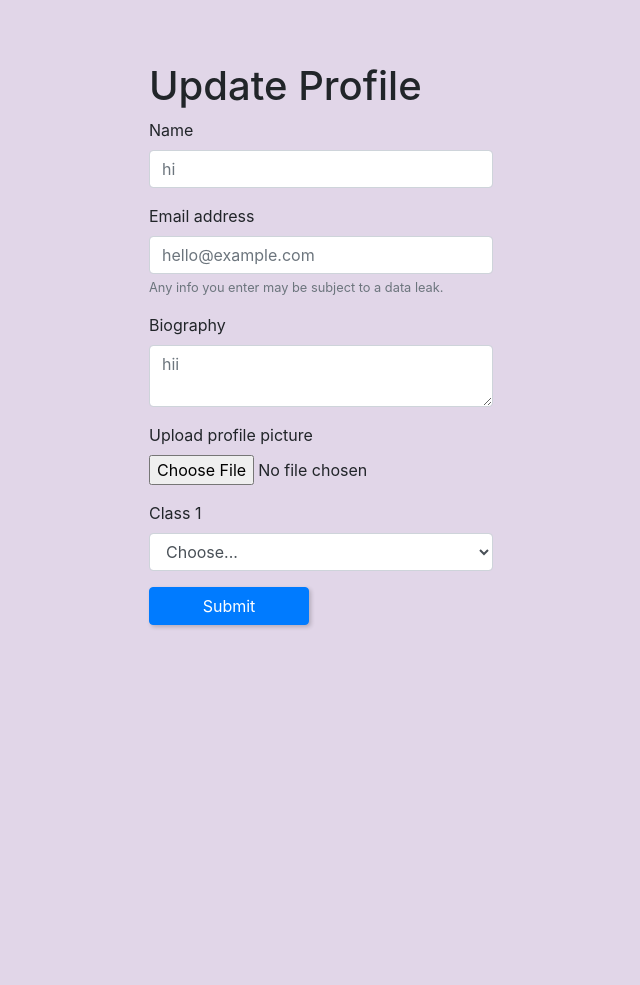
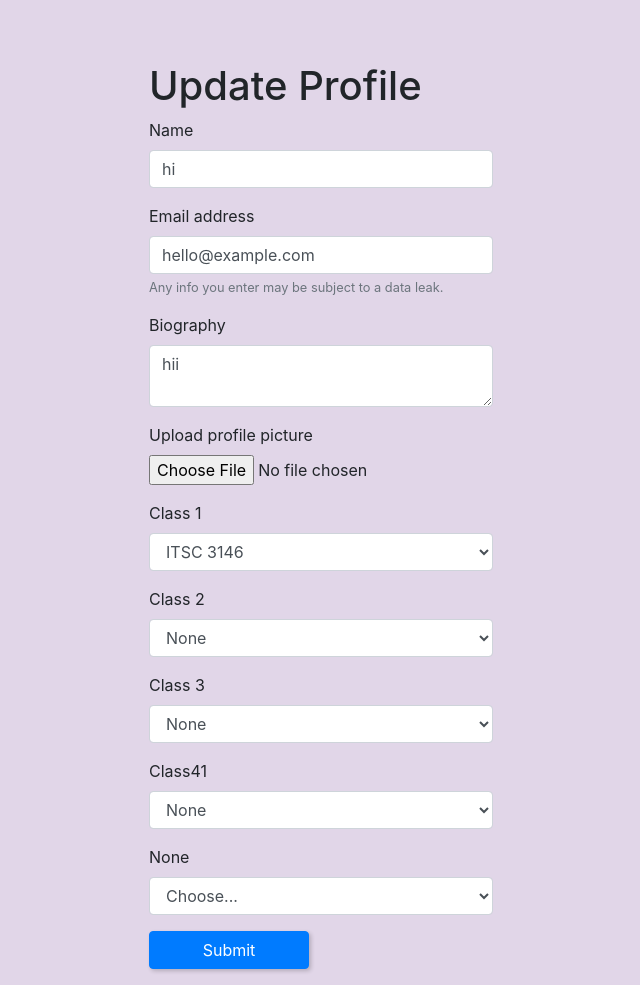
Before and after one commit to Tylario/ITSC3155-Study-Buddi, a Flask app: template StudyBuddi_Prototype/templates/updateProfile.html in a window 1280 px wide. Shown: the part 66-1051 px from the top of the page, without its empty margins (319-959 px from the left). Before the commit the page ends 694 px from the top, so only its background shows below. Run offline with Flask 3, Linux system fonts and the light colour scheme; the template is opened without the code that fills it: values that come from a table or form of the project are taken from there, others are empty.

Commit message:
Update profile fields

```diff
--- a/StudyBuddi_Prototype/app.py
+++ b/StudyBuddi_Prototype/app.py
@@ -62,6 +62,11 @@ def profile():
         email = request.form.get('email')
         bio = request.form.get('bio')
         class1 = request.form.get('class1')
+        class2 = request.form.get('class2')
+        class3 = request.form.get('class3')
+        class4 = request.form.get('class4')
+        class5 = request.form.get('class5')
+
         #return render_template('profile.html', error=current_user) #prints'<User fffff>'
         #return render_template('profile.html', error=current_user.username) # gives DetachedInstanceError
 
@@ -73,6 +78,10 @@ def profile():
             user.email = email
             user.bio = bio
             user.class1 = class1
+            user.class2 = class2
+            user.class3 = class3
+            user.class4 = class4
+            user.class5 = class5
             db.session.commit()
         # Update user's information in the database
 
@@ -92,6 +101,10 @@ def updateProfile():
             user.email = request.form.get('email')
             user.bio = request.form.get('bio')
             user.class1 = request.form.get('class1')
+            user.class2 = request.form.get('class2')
+            user.class3 = request.form.get('class3')
+            user.class4 = request.form.get('class4')
+            user.class5 = request.form.get('class5')
             # Update other fields similarly
             db.session.commit()
         return redirect(url_for('match'))
--- a/StudyBuddi_Prototype/templates/index.html
+++ b/StudyBuddi_Prototype/templates/index.html
@@ -103,15 +103,14 @@
       <div class="header">
         <h1 class="company_name">StudyBuddi</h1>
         <button onclick="location.href='match'">Matches</button>
+        <button onclick="location.href='updateProfile'">Profile</button>
         {% if user %}
         <!-- If user is logged in, display sign out button -->
-        <button onclick="location.href='profile'">Profile</button>
         <form action="{{ url_for('logout') }}" method="post">
           <button type="submit" class="btn btn-danger">Sign Out</button>
         </form>
         {% else %}
         <!-- If user is not logged in, display login button -->
-        <button onclick="location.href='updateProfile'">Profile</button>
         <button onclick="location.href='/login'">
           Login
         </button>
--- a/StudyBuddi_Prototype/templates/updateProfile.html
+++ b/StudyBuddi_Prototype/templates/updateProfile.html
@@ -94,16 +94,16 @@
             <h1>Update Profile</h1>
             <div class="form-group">
                 <label for="name">Name</label>
-                <input type="text" class="form-control" id="name" name="name" placeholder= "{{ user.name}}" />
+                <input type="text" class="form-control" id="name" name="name" value= {{user.name}} />
             </div>
             <div class="form-group">
                 <label for="email">Email address</label>
-                <input type="email" class="form-control" id="email" name="email" aria-describedby="emailHelp" placeholder= "{{ user.email}}" />
+                <input type="email" class="form-control" id="email" name="email" aria-describedby="emailHelp" value={{user.email}} />
                 <small id="emailHelp" class="form-text text-muted">Any info you enter may be subject to a data leak.</small>
             </div>
             <div class="form-group">
                 <label for="bio">Biography</label>
-                <textarea class="form-control" id="bio" name="bio" placeholder="{{ user.bio}}" value="{{user.bio}}"></textarea>
+                <textarea class="form-control" id="bio" name="bio">{{user.bio}}</textarea>
             </div>
             <div class="form-group">
                 <label for="profile_picture">Upload profile picture</label>
@@ -112,6 +112,54 @@
             <div class="form-group">
                 <label for="class1">Class 1</label>
                 <select class="form-control" id="class1" name="class1" value="{{ user.class1}}">
+                    <option selected>{{ user.class1}}</option>
+                    <option value="ITSC 1212">ITSC 1212</option>
+                    <option value="ITSC 1213">ITSC 1213</option>
+                    <option value="ITSC 3146">ITSC 3146</option>
+                    <option value="ITSC 3155">ITSC 3155</option>
+                    <option value="ITCS 3160">ITCS 3160</option>
+                    <option value="ITSC 2175">ITSC 2175</option>
+                </select>
+            </div>
+            <div class="form-group">
+                <label for="class2">Class 2</label>
+                <select class="form-control" id="class2" name="class2" value="{{ user.class2}}">
+                    <option selected>{{ user.class2}}</option>
+                    <option value="ITSC 1212">ITSC 1212</option>
+                    <option value="ITSC 1213">ITSC 1213</option>
+                    <option value="ITSC 3146">ITSC 3146</option>
+                    <option value="ITSC 3155">ITSC 3155</option>
+                    <option value="ITCS 3160">ITCS 3160</option>
+                    <option value="ITSC 2175">ITSC 2175</option>
+                </select>
+            </div>
+            <div class="form-group">
+                <label for="class3">Class 3</label>
+                <select class="form-control" id="class3" name="class3" value="{{ user.class3}}">
+                    <option selected>{{ user.class3}}</option>
+                    <option value="ITSC 1212">ITSC 1212</option>
+                    <option value="ITSC 1213">ITSC 1213</option>
+                    <option value="ITSC 3146">ITSC 3146</option>
+                    <option value="ITSC 3155">ITSC 3155</option>
+                    <option value="ITCS 3160">ITCS 3160</option>
+                    <option value="ITSC 2175">ITSC 2175</option>
+                </select>
+            </div>
+            <div class="form-group">
+                <label for="class4">Class41</label>
+                <select class="form-control" id="class4" name="class4" value="{{ user.class4}}">
+                    <option selected>{{ user.class4}}</option>
+                    <option value="ITSC 1212">ITSC 1212</option>
+                    <option value="ITSC 1213">ITSC 1213</option>
+                    <option value="ITSC 3146">ITSC 3146</option>
+                    <option value="ITSC 3155">ITSC 3155</option>
+                    <option value="ITCS 3160">ITCS 3160</option>
+                    <option value="ITSC 2175">ITSC 2175</option>
+                </select>
+            </div>
+            <div class="form-group">
+                <label for="class5">{{ user.class5}}</label>
+                <select class="form-control" id="class5" name="class5" value="{{user.class5}}">
                     <option selected>Choose...</option>
                     <option value="ITSC 1212">ITSC 1212</option>
                     <option value="ITSC 1213">ITSC 1213</option>
```
Also changed, not shown: 3 other files.
